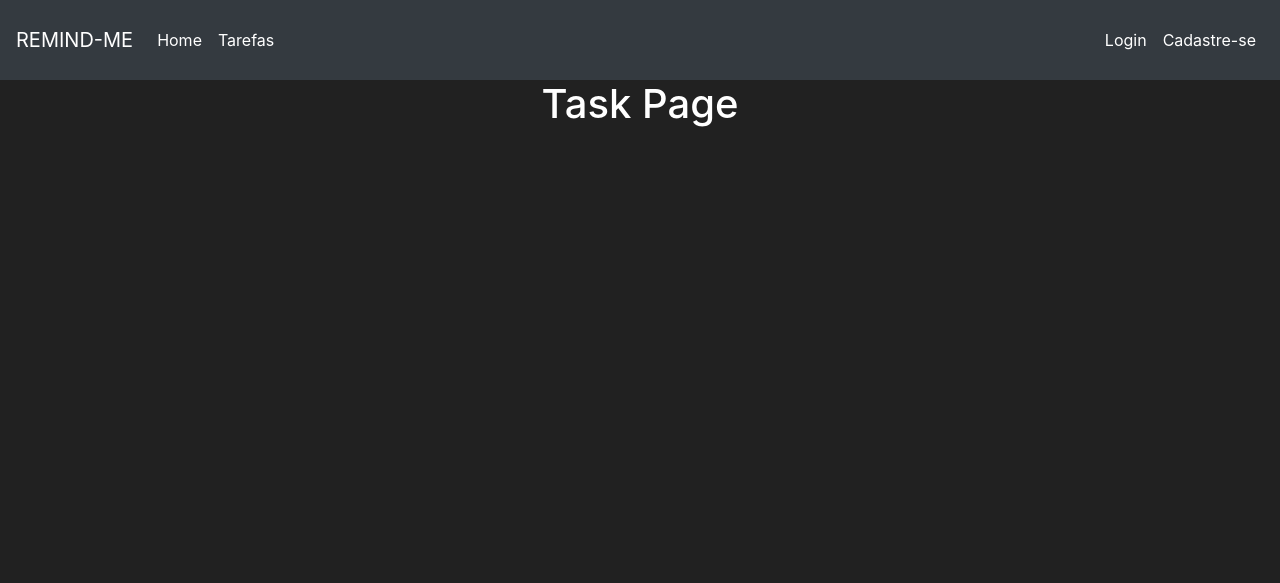
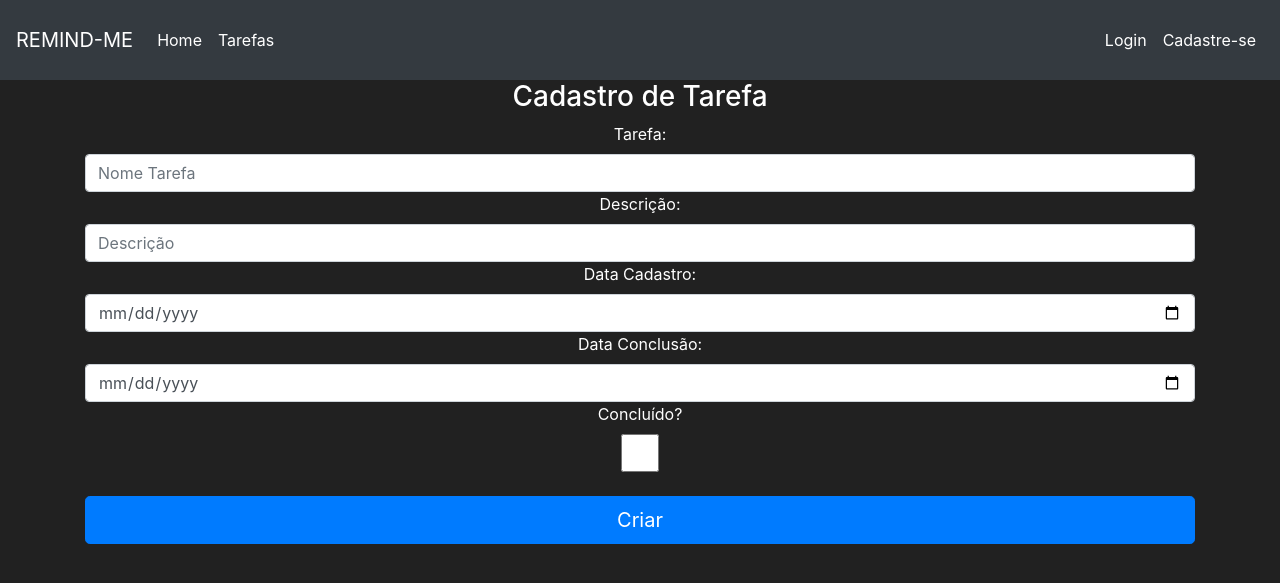
Before and after one commit to JoaoVictorOlve/remind-me, a Flask app: template remindme/templates/task.html in a window 1280 px wide. Shown: the top 583 px of the page. Run offline with Flask 2, Linux system fonts and the light colour scheme; the template is opened without the code that fills it: values that come from a table or form of the project are taken from there, others are empty.

Commit message:
Creating Task Page

```diff
--- a/remindme/forms.py
+++ b/remindme/forms.py
@@ -1,7 +1,10 @@
 from flask_wtf import FlaskForm
-from wtforms import StringField, PasswordField, SubmitField, DateField, SelectField
+from wtforms import StringField, PasswordField, SubmitField, DateField, BooleanField
 from wtforms.validators import Length, EqualTo, DataRequired, ValidationError
+from datetime import datetime
 from remindme.models import User, Task
+
+today = datetime.today()
 
 class RegisterForm(FlaskForm):
 
@@ -27,10 +30,12 @@ class LoginForm(FlaskForm):
     submit = SubmitField(label="Login")
 
 class CreateTask(FlaskForm):
-    task_name = StringField(label="Task: ", validators=[Length(min=2, max=30), DataRequired()])
-    description = StringField(label="Description: ", validators=[Length(min=2, max=250), DataRequired()])
-    conclusion_date = DateField(label="Start Date: ", format= "%d=%m-%Y", validators =[DataRequired()])
-    submit = SubmitField(label="Create")
+    task_name = StringField(label="Tarefa: ", validators=[Length(min=2, max=30), DataRequired()])
+    description = StringField(label="Descrição: ", validators=[Length(min=2, max=250), DataRequired()])
+    register_date = DateField(label="Data Cadastro: ", format= "%d=%m-%Y", validators =[DataRequired()], default=today)
+    conclusion_date = DateField(label="Data Conclusão: ", format= "%d=%m-%Y", validators =[DataRequired()])
+    done = BooleanField(label="Concluído?", validators=[DataRequired()])
+    submit = SubmitField(label="Criar")
 
 class EditTask(FlaskForm):
     task_name = StringField(label="Task: ", validators=[Length(min=2, max=30), DataRequired()])
--- a/remindme/templates/task.html
+++ b/remindme/templates/task.html
@@ -1,10 +1,32 @@
 {% extends "base.html" %}
-
 {% block title %}
   Task Page
 {% endblock %}
+{% block content %}
+<div class="container">
+  <h3>Cadastro de Tarefa</h3>
+  <form id="task_form" method="POST" class="form-register">
+    {{ form.hidden_tag() }}
 
-{% block content %}
-<h1>Task Page</h1>
+    {{ form.task_name.label() }}
+    {{ form.task_name(class="form-control", placeholder="Nome Tarefa")}}
 
+    {{ form.description.label() }}
+    {{ form.description(class="form-control", placeholder="Descrição")}}
+
+    {{ form.register_date.label() }}
+    {{ form.register_date(class="form-control", placeholder="Data Início")}}
+
+    {{ form.conclusion_date.label() }}
+    {{ form.conclusion_date(class="form-control", placeholder="Data Conclusão")}}
+
+    {{ form.done.label() }}
+    {{ form.done(class="form-control", placeholder="Concluído?")}}
+    <br>
+    {{ form.submit(class="btn btn-lg btn-block btn-primary") }}
+
+  </form>
+</div>
+
+</div>
 {% endblock %}
```
Also changed, not shown: remindme/routes.py (+12 -2 lines).
